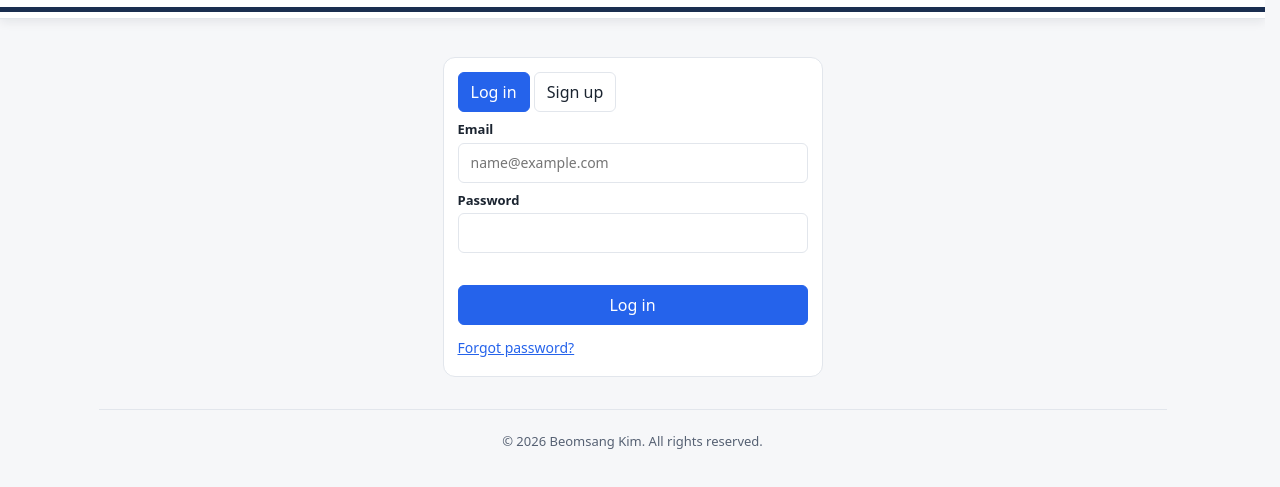
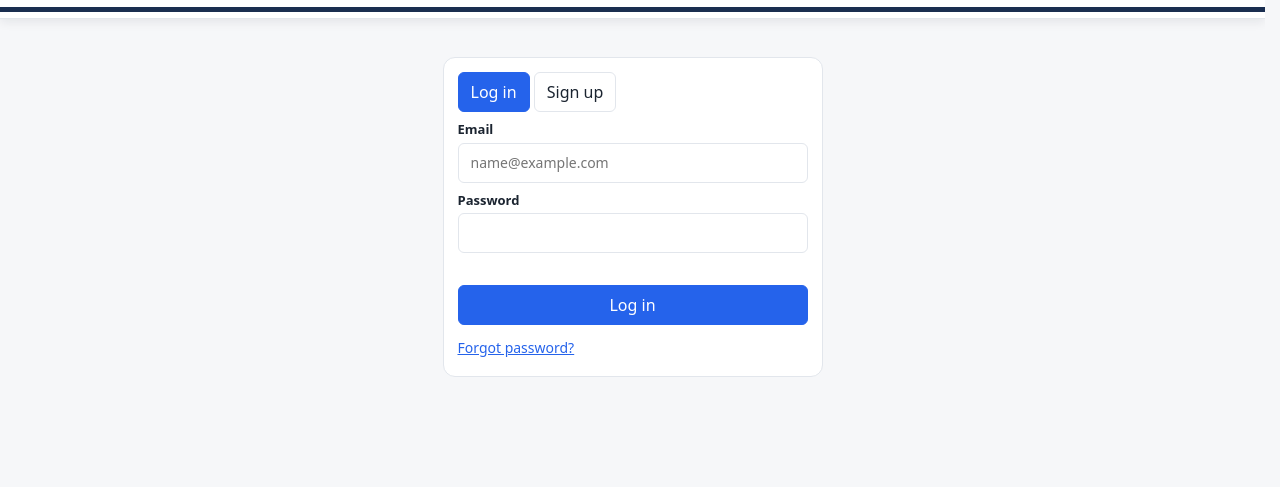
Before and after one commit to K-BIGHEART/K-BIGHEART.github.io, a plain HTML site: page test-fast/index.html in a window 1280 px wide. Shown: the part 83-570 px from the top of the page. Drawn offline with Linux system fonts and the light colour scheme.

Commit message:
test-fast: build 253eb5a

```diff
--- a/test-fast/index.html
+++ b/test-fast/index.html
@@ -136,7 +136,7 @@ table{font-size:var(--fs-b)}.g th,.g td.busy{font-size:var(--fs-b)}.g th.d{min-w
 .hna{display:flex;align-items:baseline;gap:8px;text-align:left;background:var(--bg);border:1px solid var(--bd);border-radius:var(--r-l);padding:10px 12px;cursor:pointer;color:var(--mut);font:inherit}
 .hna b{font-size:var(--fs-xl);color:var(--mut)}.hna.on{background:var(--warn-bg);border-color:var(--warn-bd);color:var(--tx)}.hna.on b{color:var(--warn)}.hna:hover{border-color:var(--ac)}
 @media(max-width:640px){.hr,.hr.he{grid-template-columns:1fr;gap:1px;padding:8px 10px}.hr.he .hcat{grid-row:1;justify-self:end;margin-top:-1px}.hr.he .hrw{grid-row:1;grid-column:1}.hr.he .hrt{grid-column:1}.hrw{font-size:var(--fs-s)}.g0 .hrw{font-size:var(--fs-m)}.g0 .hrt{font-size:var(--fs-b)}.hsh .mut{display:none}}
-#main{padding-bottom:24px}.pgf{text-align:center;margin:32px 0 8px;padding-top:16px;border-top:1px solid var(--bd)}.pgf .lk{color:var(--mut)}.cpy{margin-top:6px;font-size:var(--fs-s);color:var(--mut)}
+#main{padding-bottom:24px}.pgf{text-align:center;margin:32px 0 8px;padding-top:16px;border-top:1px solid var(--bd)}.pgf .lk{color:var(--mut)}
 .fbd{max-width:560px;width:100%}.fbh{margin:18px 0 6px;font-size:var(--fs-b)}.fbi{border-top:1px solid var(--bd);padding:10px 0}.fbt{display:flex;align-items:center;gap:8px;justify-content:space-between}
 .fbm{white-space:pre-wrap;margin-top:4px;font-size:var(--fs-m)}.fbr{margin-top:8px;padding:8px 10px;border-radius:var(--r-s);background:var(--ok-bg);border:1px solid var(--ok-bd);font-size:var(--fs-m)}.fbr div{white-space:pre-wrap}
 .hinq{margin-top:8px;border:1px solid var(--bd);border-radius:var(--r-l);overflow:hidden}.hiq{grid-template-columns:150px 1fr}.hiqm{display:block;font-weight:400;font-size:var(--fs-s);color:var(--tx2);white-space:nowrap;overflow:hidden;text-overflow:ellipsis}
@@ -778,7 +778,7 @@ const subs=!me?[]:g=='equip'?[['layout','Map'],['list','List'],['reserve','Reser
 :g=='manage'?[['eq','Equipment'],['usage','Usage'],['usr','Users'+(nU?' ('+nU+')':'')],['inq','Inquiries'+(nI?' ('+nI+')':'')]].map(x=>[`data-a="mt" data-id="${x[0]}"`,x[1],mtab()==x[0]]):[];
 $('#sub').innerHTML=subs.map(x=>`<button class="${x[2]?'on':''}" ${x[0]}>${x[1]}</button>`).join('');{const nv=$('#nav'),nu=nv.querySelector('.nuser');if(subs.length&&me){const w=document.createElement('span');w.className='nsubs';w.innerHTML=subs.map(x=>`<button class="${x[2]?'on':''}" ${x[0]}>${x[1]}</button>`).join('');nv.insertBefore(w,nu)}}$('#sub').style.display=subs.length?'':'none';document.body.classList.toggle('nosub',me&&!subs.length);$('#tool').innerHTML=me&&!err&&ld.a&&st.v=='inv'?ivTool():me&&!err&&ld.a&&st.v=='list'?`<div class="ivtop"><input id="q" type="search" aria-label="Search equipment" placeholder="Search name, model, location" value="${esc(st.q)}" style="width:100%;margin:0"></div>`:'';
 let mh;try{mh=err?`<p class="bad">${err}</p>`:!ld.a?'<p class="mut">Loading…</p>':!me?authHTML():V[st.v]()+(st.modal?modalHTML():'')}catch(x){console.error(x);st.modal=null;mh=`<div class="card" style="margin-top:14px"><b class="bad">This page could not be shown.</b><div class="mut" style="margin:6px 0">Please send a screenshot of this box to the administrator. Other tabs still work.</div><pre style="white-space:pre-wrap;font-size:var(--fs-xs);background:#f6f7f9;padding:8px;border-radius:var(--r-s)">${esc(st.v+'/'+(st.mt||'')+': '+(x&&x.message)+'\n'+((x&&x.stack)||'').split('\n').slice(0,4).join('\n'))}</pre></div>`}
-$('#main').innerHTML=mh+'<div class="pgf">'+(me?'<button class="lk" data-a="fb">Help &amp; feedback</button>':'')+'<div class="cpy">&copy; 2026 Beomsang Kim. All rights reserved.</div></div>';cbxAll();fitModal();if(st.v!=sv){sv=st.v;scrollTo(0,0)}if(st.rf&&st.v=='list'){const k=st.rf;st.rf=null;const x=document.querySelector('[data-rk~="'+k+'"]');if(x){x.scrollIntoView({block:'start'});window.scrollBy(0,-(fixH()+12));x.classList.add('rmf');setTimeout(()=>x.classList.remove('rmf'),2500)}}else if(st.rf)st.rf=null}
+$('#main').innerHTML=mh+(me?'<div class="pgf"><button class="lk" data-a="fb">Help &amp; feedback</button></div>':'');cbxAll();fitModal();if(st.v!=sv){sv=st.v;scrollTo(0,0)}if(st.rf&&st.v=='list'){const k=st.rf;st.rf=null;const x=document.querySelector('[data-rk~="'+k+'"]');if(x){x.scrollIntoView({block:'start'});window.scrollBy(0,-(fixH()+12));x.classList.add('rmf');setTimeout(()=>x.classList.remove('rmf'),2500)}}else if(st.rf)st.rf=null}
 function bzShow(on){try{let b=document.getElementById('bz');if(!b){b=document.createElement('div');b.id='bz';b.textContent='Saving...';document.body.appendChild(b)}b.style.display=on?'block':'none'}catch(e){}}
 async function run(f){if(busy)return;busy=true;document.body.style.cursor='progress';bzShow(true);try{await f()}catch(x){st.msg=bad('Something went wrong. Please try again.');st.modal=null}busy=false;document.body.style.cursor='';bzShow(false);render()}
 function check(){const e=cur();if(!st.date)return'Select a time on the grid first.';if(e.st!='Available')return'This equipment is not available for reservation.';if(atMs(st.date,st.s)+36e5<=Date.now())return'You cannot reserve a time that has already passed.';const S=atMs(st.date,st.s),E=selE();if(!(E>S))return'Select a time on the grid first.';if(E-S>14*864e5)return'A reservation can be at most 14 days long.';if(eqRes(e).some(r=>S<rE(r)&&E>rS(r)))return'That time is already reserved.';return''}
```
